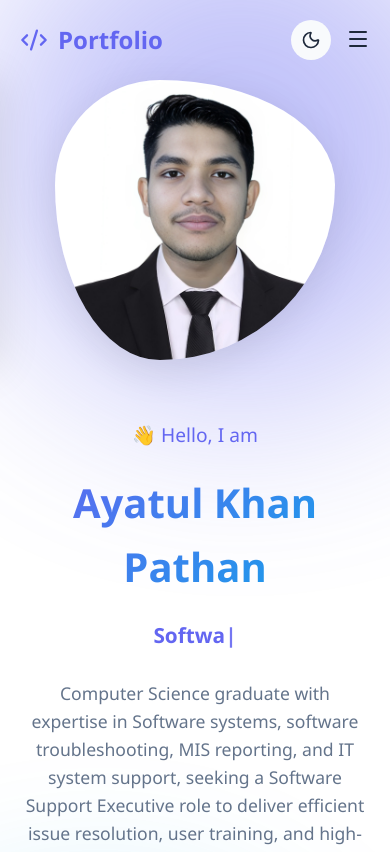
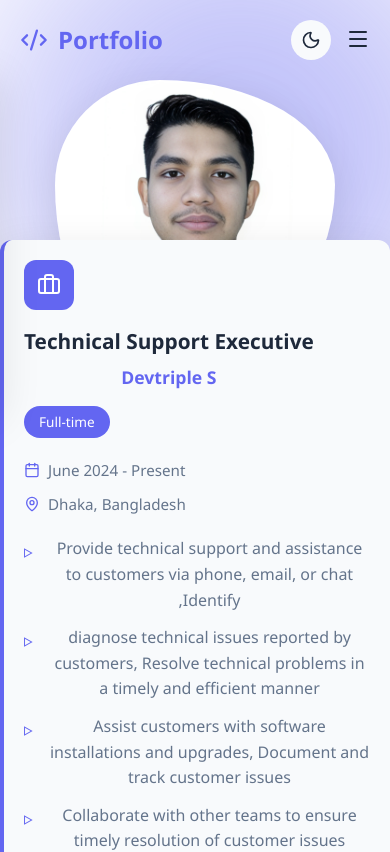
Before and after one commit to Ayatulpathan/portfolio, a React (Vite) app: page / in a window 390 px wide. Shown: the top 852 px of the page. Built offline with nearby package versions, Linux system fonts and the light colour scheme.

Commit message:
Added experience section

```diff
--- a/src/App.css
+++ b/src/App.css
@@ -10,12 +10,12 @@
   --text: #1e293b;
   --text-light: #64748b;
   --border: #e2e8f0;
-  --shadow: 0 10px 40px rgba(0,0,0,0.1);
+  --shadow: 0 10px 40px rgba(0, 0, 0, 0.1);
   --radius: 12px;
   --transition: all 0.3s ease;
 }
 
-[data-theme="dark"] {
+[data-theme='dark'] {
   --bg: #0f172a;
   --bg-alt: #1e293b;
   --text: #f1f5f9;
@@ -256,7 +256,9 @@ section {
 }
 
 @keyframes blink {
-  50% { opacity: 0; }
+  50% {
+    opacity: 0;
+  }
 }
 
 .hero-text p {
@@ -348,8 +350,13 @@ section {
 }
 
 @keyframes morph {
-  0%, 100% { border-radius: 30% 70% 70% 30% / 30% 30% 70% 70%; }
-  50% { border-radius: 70% 30% 30% 70% / 70% 70% 30% 30%; }
+  0%,
+  100% {
+    border-radius: 30% 70% 70% 30% / 30% 30% 70% 70%;
+  }
+  50% {
+    border-radius: 70% 30% 30% 70% / 70% 70% 30% 30%;
+  }
 }
 
 .scroll-down {
@@ -539,7 +546,149 @@ section {
   background: var(--primary);
   color: white;
 }
+/* ========================================
+   EXPERIENCE SECTION
+   ======================================== */
+.experience {
+  background: var(--bg);
+}
 
+.experience-timeline {
+  max-width: 900px;
+  margin: 0 auto;
+  display: flex;
+  flex-direction: column;
+  gap: 30px;
+}
+
+.experience-card {
+  background: var(--bg-alt);
+  border-radius: var(--radius);
+  padding: 30px;
+  box-shadow: var(--shadow);
+  border-left: 4px solid var(--primary);
+  transition: var(--transition);
+}
+
+.experience-card:hover {
+  transform: translateX(10px);
+  box-shadow: 0 15px 50px rgba(0, 0, 0, 0.15);
+}
+
+.experience-header {
+  display: flex;
+  align-items: flex-start;
+  gap: 20px;
+  margin-bottom: 20px;
+  flex-wrap: wrap;
+}
+
+.experience-icon {
+  width: 50px;
+  height: 50px;
+  background: var(--primary);
+  border-radius: 12px;
+  display: flex;
+  align-items: center;
+  justify-content: center;
+  color: white;
+  flex-shrink: 0;
+}
+
+.experience-title {
+  flex: 1;
+}
+
+.experience-title h3 {
+  font-size: 1.3rem;
+  margin-bottom: 5px;
+  color: var(--text);
+}
+
+.experience-title h4 {
+  font-size: 1.1rem;
+  color: var(--primary);
+  font-weight: 600;
+}
+
+.experience-type {
+  background: var(--primary);
+  color: white;
+  padding: 5px 15px;
+  border-radius: 20px;
+  font-size: 0.85rem;
+  font-weight: 500;
+}
+
+.experience-meta {
+  display: flex;
+  gap: 25px;
+  margin-bottom: 20px;
+  flex-wrap: wrap;
+}
+
+.experience-meta .meta-item {
+  display: flex;
+  align-items: center;
+  gap: 8px;
+  color: var(--text-light);
+  font-size: 0.95rem;
+}
+
+.experience-meta .meta-item svg {
+  color: var(--primary);
+}
+
+.experience-description {
+  list-style: none;
+  padding: 0;
+  margin: 0;
+}
+
+.experience-description li {
+  position: relative;
+  padding-left: 25px;
+  margin-bottom: 12px;
+  color: var(--text-light);
+  line-height: 1.6;
+}
+
+.experience-description li::before {
+  content: '▹';
+  position: absolute;
+  left: 0;
+  color: var(--primary);
+  font-size: 1.2rem;
+}
+
+.experience-description li:last-child {
+  margin-bottom: 0;
+}
+
+/* Responsive */
+@media (max-width: 768px) {
+  .experience-card {
+    padding: 20px;
+  }
+
+  .experience-header {
+    flex-direction: column;
+    gap: 15px;
+  }
+
+  .experience-type {
+    align-self: flex-start;
+  }
+
+  .experience-meta {
+    flex-direction: column;
+    gap: 10px;
+  }
+
+  .experience-card:hover {
+    transform: translateX(5px);
+  }
+}
 /* ========================================
    PROJECTS
    ======================================== */
@@ -889,7 +1038,9 @@ section {
 }
 
 @keyframes pulse {
-  50% { transform: scale(1.2); }
+  50% {
+    transform: scale(1.2);
+  }
 }
 
 /* ========================================
@@ -936,15 +1087,29 @@ section {
     text-align: center;
   }
 
-  .hero-text { align-items: center; }
-  .hero-image { order: -1; }
-  .image-container { width: 280px; height: 280px; }
-  .about-image { max-width: 400px; margin: 0 auto; }
-  .experience-card { right: 0; }
+  .hero-text {
+    align-items: center;
+  }
+  .hero-image {
+    order: -1;
+  }
+  .image-container {
+    width: 280px;
+    height: 280px;
+  }
+  .about-image {
+    max-width: 400px;
+    margin: 0 auto;
+  }
+  .experience-card {
+    right: 0;
+  }
 }
 
 @media (max-width: 768px) {
-  .menu-btn { display: block; }
+  .menu-btn {
+    display: block;
+  }
 
   .nav-links {
     position: fixed;
@@ -960,18 +1125,51 @@ section {
     box-shadow: var(--shadow);
   }
 
-  .nav-links.active { transform: translateX(0); }
-  .hero-text h1 { font-size: 2.5rem; }
-  .hero-text h2 { font-size: 1.3rem; }
-  .hero-btns { flex-direction: column; width: 100%; }
-  .btn { width: 100%; justify-content: center; }
-  .stats { grid-template-columns: repeat(3, 1fr); gap: 10px; }
-  .stat-card { padding: 15px; }
-  .stat-card .value { font-size: 1.5rem; }
-  .skills-grid { grid-template-columns: 1fr; }
-  .form-row { grid-template-columns: 1fr; }
-  .projects-grid { grid-template-columns: 1fr; }
-  .footer-content { flex-direction: column; gap: 20px; }
-  .footer-nav { flex-wrap: wrap; justify-content: center; }
-  .section-title { font-size: 2rem; }
+  .nav-links.active {
+    transform: translateX(0);
+  }
+  .hero-text h1 {
+    font-size: 2.5rem;
+  }
+  .hero-text h2 {
+    font-size: 1.3rem;
+  }
+  .hero-btns {
+    flex-direction: column;
+    width: 100%;
+  }
+  .btn {
+    width: 100%;
+    justify-content: center;
+  }
+  .stats {
+    grid-template-columns: repeat(3, 1fr);
+    gap: 10px;
+  }
+  .stat-card {
+    padding: 15px;
+  }
+  .stat-card .value {
+    font-size: 1.5rem;
+  }
+  .skills-grid {
+    grid-template-columns: 1fr;
+  }
+  .form-row {
+    grid-template-columns: 1fr;
+  }
+  .projects-grid {
+    grid-template-columns: 1fr;
+  }
+  .footer-content {
+    flex-direction: column;
+    gap: 20px;
+  }
+  .footer-nav {
+    flex-wrap: wrap;
+    justify-content: center;
+  }
+  .section-title {
+    font-size: 2rem;
+  }
 }
--- a/src/App.jsx
+++ b/src/App.jsx
@@ -38,6 +38,7 @@ function App() {
       <Hero />
       <About />
       <Skills />
+      <Experience />
       <Projects />
       <Contact />
       <Footer />
--- a/src/components/Experience.jsx
+++ b/src/components/Experience.jsx
@@ -6,46 +6,17 @@ const Experience = () => {
   const experiences = [
     {
       id: 1,
-      role: 'Senior Frontend Developer',
-      company: 'Google',
-      location: 'San Francisco, USA',
-      duration: 'Jan 2022 - Present',
+      role: 'Technical Support Executive',
+      company: 'Devtriple S',
+      location: 'Dhaka, Bangladesh',
+      duration: 'June 2024 - Present',
       type: 'Full-time',
       description: [
-        'Led development of customer-facing web applications using React',
-        'Improved website performance by 40% through code optimization',
-        'Mentored junior developers and conducted code reviews',
-        'Collaborated with design team to implement responsive UI/UX',
+        'Provide technical support and assistance to customers via phone, email, or chat ,Identify', 'diagnose technical issues reported by customers, Resolve technical problems in a timely and efficient manner' , 'Assist customers with software installations and upgrades, Document and track customer issues', 'Collaborate with other teams to ensure timely resolution of customer issues',
+
       ],
     },
-    {
-      id: 2,
-      role: 'Frontend Developer',
-      company: 'Microsoft',
-      location: 'Seattle, USA',
-      duration: 'Jun 2020 - Dec 2021',
-      type: 'Full-time',
-      description: [
-        'Developed and maintained web applications using React and TypeScript',
-        'Implemented RESTful APIs integration with backend services',
-        'Participated in agile development processes and sprint planning',
-        'Wrote unit tests achieving 85% code coverage',
-      ],
-    },
-    {
-      id: 3,
-      role: 'Web Developer Intern',
-      company: 'Amazon',
-      location: 'Remote',
-      duration: 'Jan 2020 - May 2020',
-      type: 'Internship',
-      description: [
-        'Built responsive web pages using HTML, CSS, and JavaScript',
-        'Assisted in developing React components for internal tools',
-        'Learned best practices for version control using Git',
-        'Participated in daily standups and team meetings',
-      ],
-    },
+
   ]
 
   return (
--- a/src/components/Navbar.jsx
+++ b/src/components/Navbar.jsx
@@ -11,6 +11,7 @@ const Navbar = ({ darkMode, setDarkMode }) => {
     { name: 'Home', to: 'hero' },
     { name: 'About', to: 'about' },
     { name: 'Skills', to: 'skills' },
+    { name: 'Experience', to: 'experience' },
     { name: 'Projects', to: 'projects' },
     { name: 'Contact', to: 'contact' },
   ]
```
